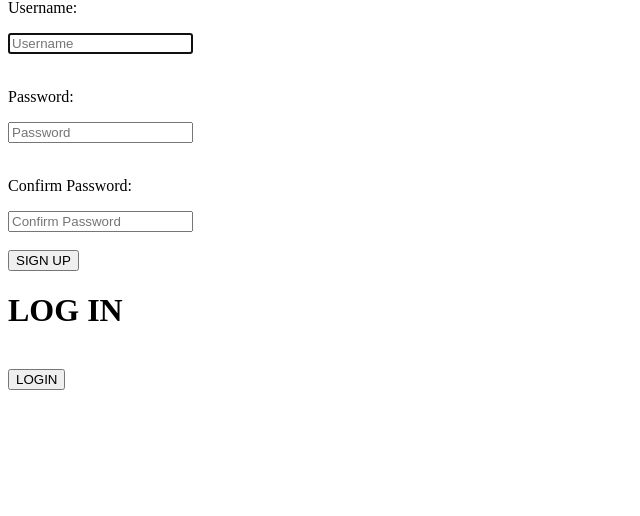
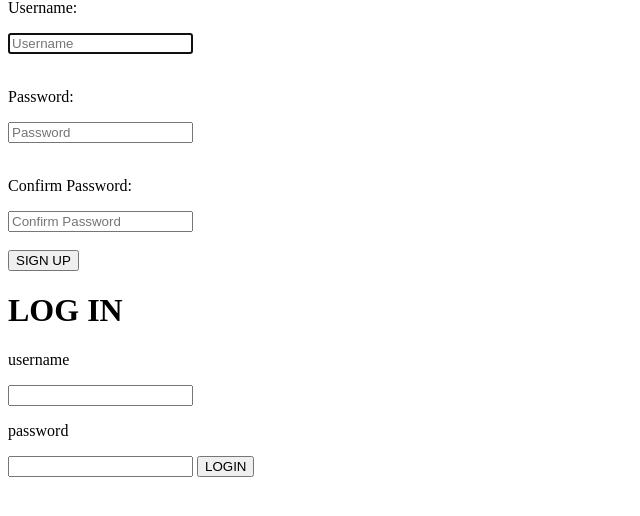
Before and after one commit to fanglansheng/recipe, a Django app: page /register in a window 1280 px wide. Shown: the part 81-597 px from the top of the page, without its empty margins (0-640 px from the left). Run offline with Django 3.2, Linux system fonts and the light colour scheme.

Commit message:
put sign up and login form at same page

```diff
--- a/webapps/recipe/templates/wanyan/login.html
+++ b/webapps/recipe/templates/wanyan/login.html
@@ -36,11 +36,11 @@
     </form>
 
     <h1>LOG IN</h1>
-    <form method="post" action="{% url 'django.contrib.auth.views.login' %}">
-        <p>{{ form.username.label_tag }}</p>
-        <label class="username">{{form.username}}</label>
-        <p>{{ form.password.label_tag }}</p>
-        <label class="password">{{form.password}}</label><br />
+    <form method="post" action="{% url 'login' %}">
+        <p>username</p>
+        <input type="text" name="username"/>
+        <p>password</p>
+        <input type="text" name="password"/>
         <input type="submit" value="LOGIN" />
         {% csrf_token %}
     </form>
--- a/webapps/recipe/urls.py
+++ b/webapps/recipe/urls.py
@@ -15,6 +15,7 @@ Including another URLconf
 """
 from django.conf.urls import include, url
 from django.contrib import admin, auth
+import django.contrib.auth.views
 import recipe.views_home
 import recipe.views
 
@@ -22,15 +23,16 @@ urlpatterns = [
     # url(r'^admin/', include(admin.site.urls)),
     url(r'^$', recipe.views_home.home),
     url(r'^post_work$', recipe.views_home.add_work, name='add_work'),
-	url(r'^home', recipe.views.home, name='hometry'),
+	# url(r'^home', recipe.views.home, name='hometry'),
 	# url(r'^login$', django.contrib.auth.views_home.login, {'template_name':'login.html'},name='login'),
  #    url(r'^logout$', django.contrib.auth.views.logout_then_login ,name='logout'),
-    url(r'^register$', recipe.views.register,name='register'),
+    # url(r'^register$', recipe.views.register,name='register'),
 
- #    url(r'^$', 'recipe.views_home.home', name='home'),
-	# url(r'^home', 'recipe.views.home', name='hometry'),
-	# url(r'^login$', 'django.contrib.auth.views.login', {'template_name':'wanyan/login.html'},name='login'),
- #    url(r'^logout$', 'django.contrib.auth.views.logout_then_login',name='logout'),
- #    url(r'^register$', 'recipe.views.register',name='register'),
+	 url(r'^home', recipe.views.home, name='hometry'),
+	 #url(r'^login$', django.contrib.auth.views.login, {'template_name':'wanyan/login.html'},name='login'),
+  #   url(r'^logout$', django.contrib.auth.views.logout_then_login,name='logout'),
+     url(r'^login$', recipe.views.loginSelf,  name = 'login'),
+	 url(r'^logout$', recipe.views.logoutSelf, name = 'logout'),
+     url(r'^register$', recipe.views.register,name='register'),
 
 ]
--- a/webapps/recipe/views.py
+++ b/webapps/recipe/views.py
@@ -8,6 +8,7 @@ from django.http import HttpResponse, Http404
 from mimetypes import guess_type
 from django.core import serializers
 from django.http import HttpResponse
+from django.contrib.auth import login, authenticate, logout
 import json
 from datetime import datetime
 
@@ -16,8 +17,8 @@ from recipe.forms import *
 
 @login_required
 def home(request):
-	context={};
-	return render(request, 'wanyan/home.html', context);
+    context={};
+    return render(request, 'wanyan/home.html', context);
 
 
 @transaction.atomic
@@ -50,3 +51,24 @@ def register(request):
     login(request, new_user)
     context={}
     return redirect(reverse('hometry'))
+
+def loginSelf(request):
+    #this is the method to login
+    context = {}
+    context['registerform'] = RegistrationForm()
+    if request.method == 'GET':
+        return render(request, 'wanyan/login.html', context)
+
+    username = request.POST.get('username')
+    password = request.POST.get('password')
+    user = authenticate(username = username, password = password)
+    if user is not None:
+        if user.is_active:
+           login(request, user)
+           return redirect('hometry')
+    context['error1'] = "sorry, you are not a merchant"
+    return render(request, 'wanyan/login.html', context)
+
+def logoutSelf(reqeust):
+    logout(reqeust)
+    return redirect('login')
```
Also changed, not shown: webapps/db.sqlite3.
